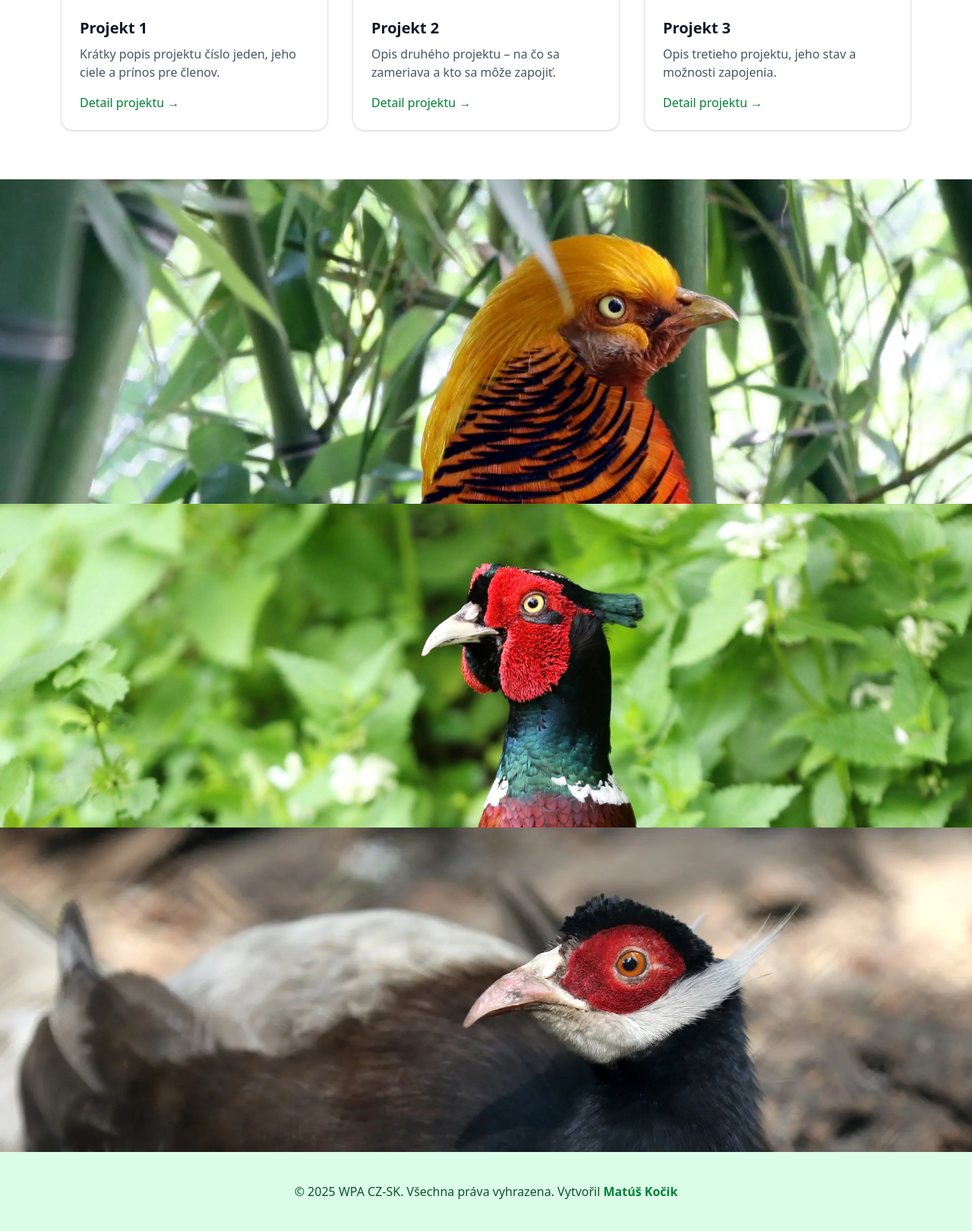
After one commit to matus-kocik/wpa-cz-sk, a Django app: template templates/projects.html in a window 1280 px wide. The commit adds this page. Shown: the part 1657-3277 px from the top of the page at 76% size. Run offline with Django 5.2, Linux system fonts and the light colour scheme; the template is opened without the code that fills it, so the values that code supplies are empty; style sheets or scripts are compiled from the project's sources; some libraries are stand-ins or nearby versions.

Commit message:
christmas

```diff
--- a/templates/base.html
+++ b/templates/base.html
@@ -116,6 +116,14 @@
                 </div>
             </nav>
         </section>
+        <!-- Christmas Banner -->
+        <section class="bg-green-100 py-10">
+            <div class="container mx-auto px-4 flex justify-center">
+                <img src="{% static 'images/vianoce-2025-wpaczsk.jpg' %}"
+                    alt="Vánoční přání WPA CZ-SK"
+                    class="w-full max-w-4xl rounded-xl shadow-lg border border-green-200 object-contain bg-white">
+            </div>
+        </section>
         <!-- Hero Section -->
         <section class="relative overflow-hidden">
         <picture>
--- /dev/null
+++ b/templates/projects.html
@@ -0,0 +1,49 @@
+{% extends "base.html" %}
+{% load static %}
+
+{% block content %}
+<section class="py-16 bg-white">
+  <div class="max-w-6xl mx-auto px-4">
+
+    <div class="mb-12 text-center">
+      <h2 class="text-3xl font-bold text-green-700">Projekty</h2>
+      <p class="text-gray-600 mt-2">Naše hlavné iniciatívy a aktivity v rámci WPA CZ-SK.</p>
+    </div>
+
+    <div class="grid grid-cols-1 md:grid-cols-3 gap-8">
+
+      <!-- Projekt 1 -->
+      <div class="rounded-2xl border border-gray-200 shadow-sm bg-white overflow-hidden">
+        <img src="{% static 'images/project1.jpg' %}" alt="Projekt 1" class="h-48 w-full object-cover">
+        <div class="p-6">
+          <h3 class="text-xl font-semibold text-gray-900">Projekt 1</h3>
+          <p class="mt-2 text-gray-600">Krátky popis projektu číslo jeden, jeho ciele a prínos pre členov.</p>
+          <a href="#" class="mt-4 inline-block text-green-700 font-medium hover:underline">Detail projektu →</a>
+        </div>
+      </div>
+
+      <!-- Projekt 2 -->
+      <div class="rounded-2xl border border-gray-200 shadow-sm bg-white overflow-hidden">
+        <img src="{% static 'images/project2.jpg' %}" alt="Projekt 2" class="h-48 w-full object-cover">
+        <div class="p-6">
+          <h3 class="text-xl font-semibold text-gray-900">Projekt 2</h3>
+          <p class="mt-2 text-gray-600">Opis druhého projektu – na čo sa zameriava a kto sa môže zapojiť.</p>
+          <a href="#" class="mt-4 inline-block text-green-700 font-medium hover:underline">Detail projektu →</a>
+        </div>
+      </div>
+
+      <!-- Projekt 3 -->
+      <div class="rounded-2xl border border-gray-200 shadow-sm bg-white overflow-hidden">
+        <img src="{% static 'images/project3.jpg' %}" alt="Projekt 3" class="h-48 w-full object-cover">
+        <div class="p-6">
+          <h3 class="text-xl font-semibold text-gray-900">Projekt 3</h3>
+          <p class="mt-2 text-gray-600">Opis tretieho projektu, jeho stav a možnosti zapojenia.</p>
+          <a href="#" class="mt-4 inline-block text-green-700 font-medium hover:underline">Detail projektu →</a>
+        </div>
+      </div>
+
+    </div>
+
+  </div>
+</section>
+{% endblock %}
```
